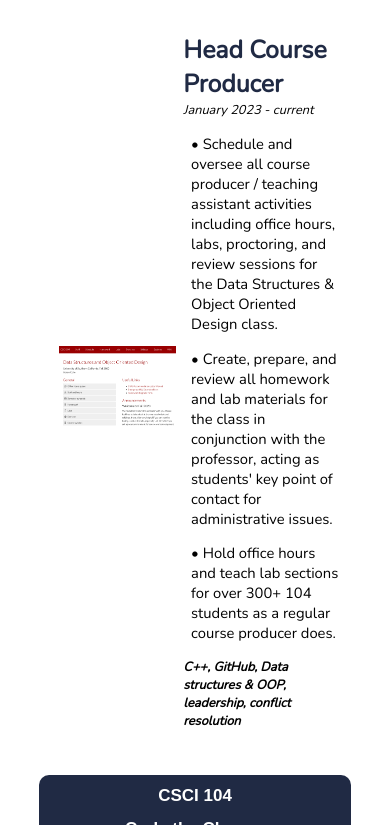
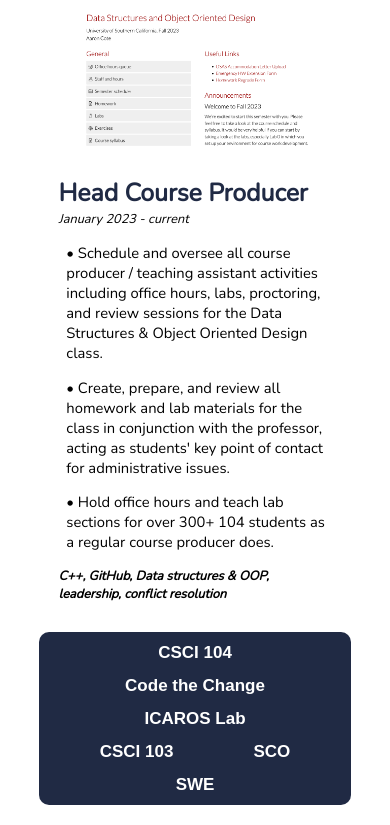
Before and after one commit to b-go-bell/personal-website, a React app in the folder app/: page /experience in a window 390 px wide. Shown: the part 1175-2000 px from the top of the page. Built offline with nearby package versions, Linux system fonts and the light colour scheme; grey boxes are pictures that could not be loaded.

Commit message:
improve mobile for experience

```diff
--- a/app/src/components/experience/USC.jsx
+++ b/app/src/components/experience/USC.jsx
@@ -97,7 +97,6 @@ const experiences = [
 ]
 
 const USC = () => {
-  const [ind, setInd] = useState(0);
 
   const SegmentedControl = ({ goToSlide }) => {
     const [activeItem, setActiveitem] = useState(0)
--- a/app/src/resources/styles/components/experience/Experience.scss
+++ b/app/src/resources/styles/components/experience/Experience.scss
@@ -18,7 +18,7 @@
     list-style: none;
     background-color: var(--color-secondary);
     border-radius: 10px;
-    margin-top: 32px;
+    //margin-top: 32px;
 }
 
 .experiences-list .experiences-item {
@@ -59,6 +59,7 @@
     z-index: 2;
 }
 
+@media screen and (min-width: 800px) {
     .panel {
         width: 80vw;
         display: flex;
@@ -74,6 +75,41 @@
         max-width: 30vw;
         min-width: 30vw;
     }
+
+    .experience-text {
+        margin-left: 2vw;
+        max-width: 40vw;
+        vertical-align: center;
+        align-items: center;
+    }
+}
+
+@media screen and (max-width: 800px) {
+    .panel {
+        width: 80vw;
+        display: flex;
+        flex-direction: column;
+        // padding-left: 5vw;
+        // padding-right: 5vw;
+        align-items: center;
+        vertical-align: bottom;
+
+    }
+
+    .panel-image {
+        max-width: 60vw;
+        min-width: 60vw;
+    }
+
+    .experience-text {
+        //margin-left: 2vw;
+        margin-top: 3vh;
+        max-width: 70vw;
+        vertical-align: center;
+        align-items: center;
+    }
+}
+
 
 .experience-photo {
     display: block;
@@ -111,10 +147,3 @@
     font-weight: bold;
     font-family: 'Nunito';
 }
-
-.experience-text {
-    margin-left: 2vw;
-    max-width: 40vw;
-    vertical-align: center;
-    align-items: center;
-}
```
Lines whose indentation alone changed are shown as unchanged.
